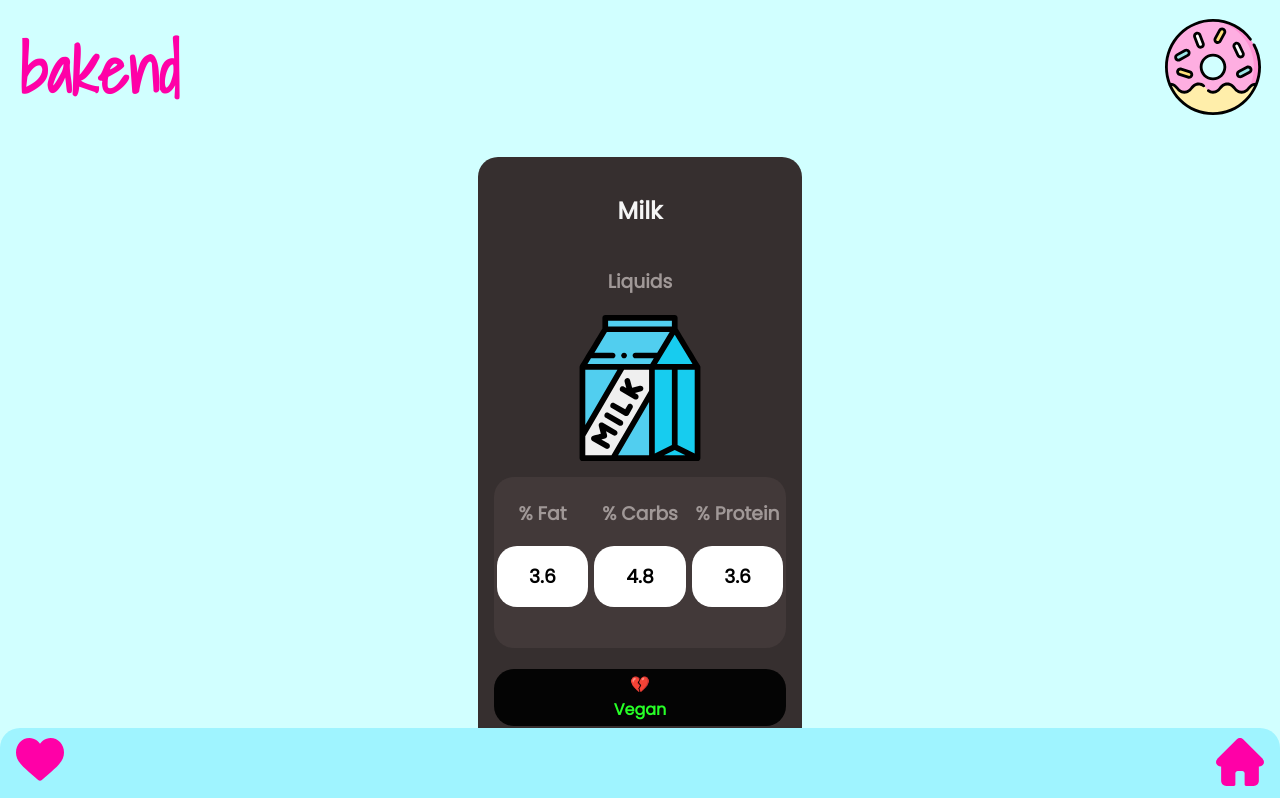
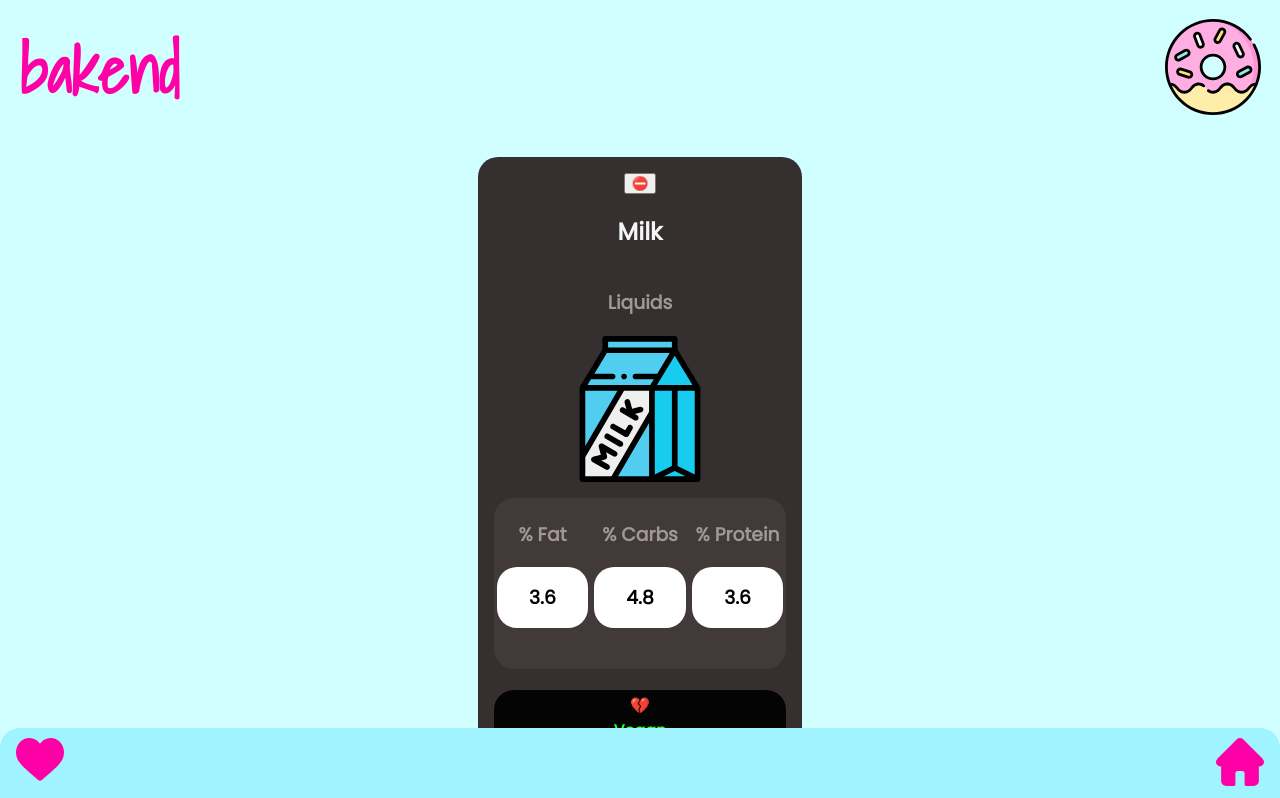
Before and after one commit to SilviaBarcellini/bakend, a Next.js app: page /mainCard in a window 1280 px wide. Shown: the top 798 px of the page. Built offline with nearby package versions, Linux system fonts and the light colour scheme.

Commit message:
✨ add add-to-favourite button (boolean)

```diff
--- a/components/cardMain/cardMain.tsx
+++ b/components/cardMain/cardMain.tsx
@@ -2,6 +2,7 @@ import styles from "./cardMain.module.css";
 
 export type CardMainProps = {
   image: string;
+  fav: boolean;
   name: string;
   fat: number;
   carbs: number;
@@ -17,6 +18,7 @@ export type CardMainProps = {
 
 function CardMain({
   name,
+  fav,
   image,
   fat,
   carbs,
@@ -32,6 +34,7 @@ function CardMain({
   return (
     <div className={styles.cardMain}>
       <div className={styles.cardIntro}>
+        <button className={styles.fav}>{fav ? "✅" : "⛔️"}</button>
         <h2 className={styles.name}>{name}</h2>
         <h3>{family}</h3>
         <img className={styles.image} src={image} alt="" />
--- a/components/forms/form.tsx
+++ b/components/forms/form.tsx
@@ -1,3 +1,4 @@
+import { useRouter } from "next/router";
 import React, { useEffect, useState } from "react";
 import styles from "./form.module.css";
 //import { getIngredient } from "../../src/utils/api";
@@ -37,6 +38,7 @@ function Search() {
         {ingredients.map((ingredient) => (
           <CardMain
             key={ingredient.name}
+            fav={ingredient.fav}
             name={ingredient.name}
             image={ingredient.image}
             fat={ingredient.fat}
```
